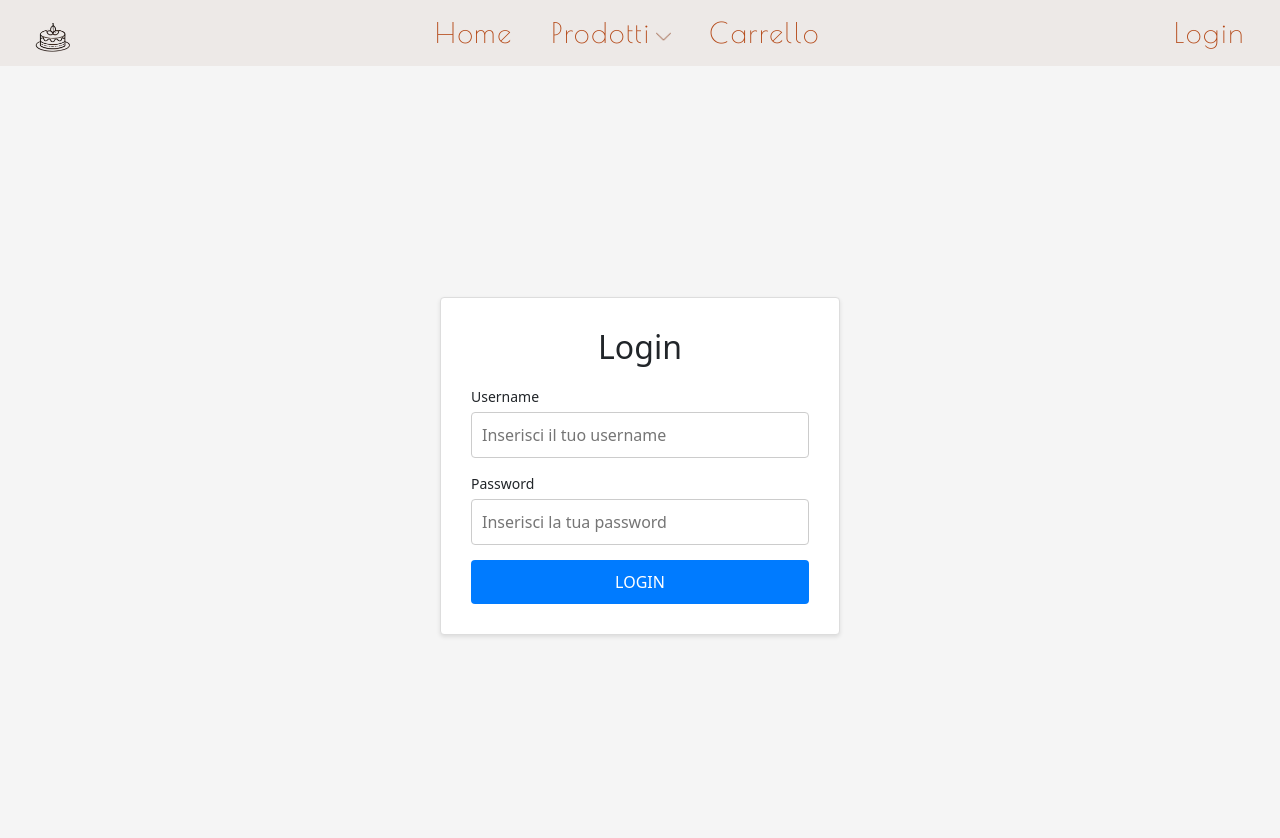
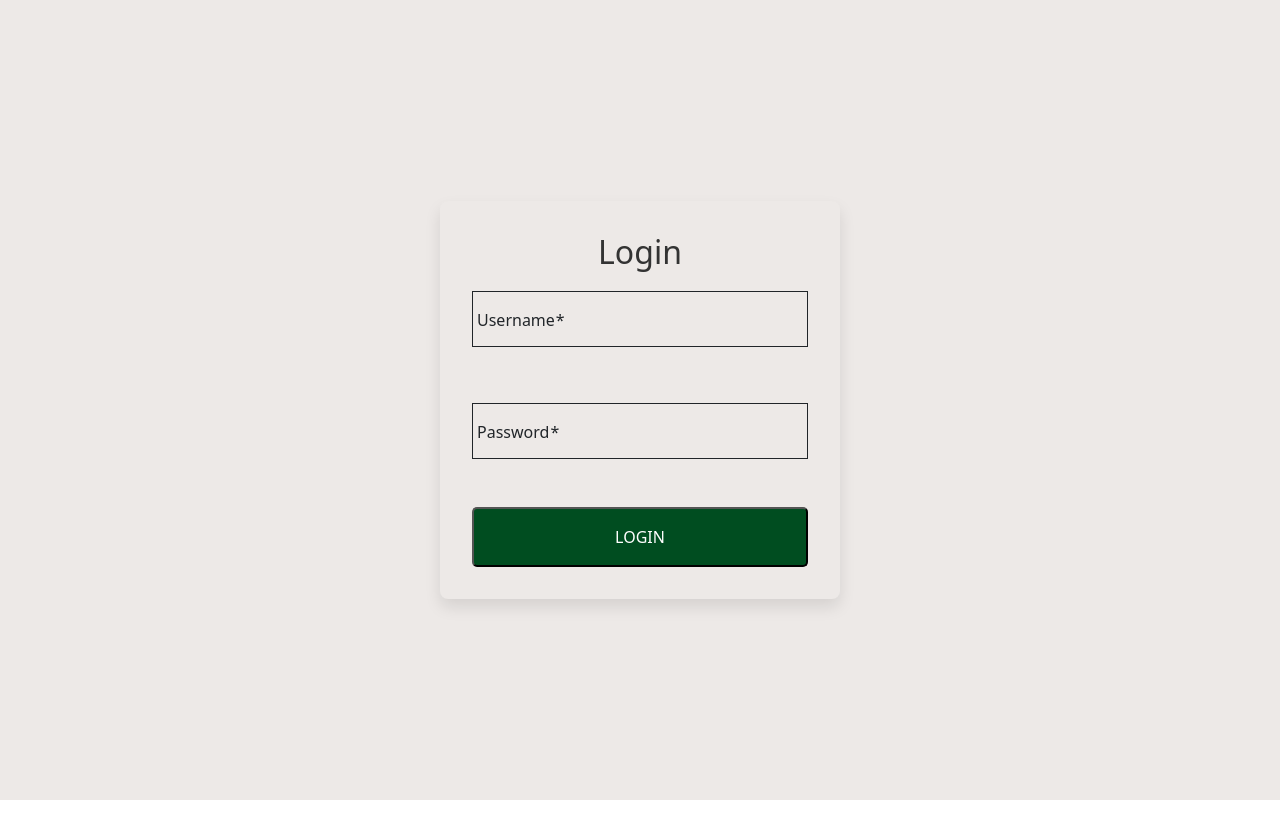
Before and after one commit to supertorres97/ProgettoBTorinoFrontend, an Angular app: page /login in a window 1280 px wide. Shown: the top 838 px of the page. After the commit the page ends 800 px from the top, so only its background shows below. Built offline with nearby package versions, Linux system fonts and the light colour scheme.

Commit message:
login sistemato

```diff
--- a/package.json
+++ b/package.json
@@ -16,6 +16,7 @@
     "@angular/compiler": "^19.1.0",
     "@angular/core": "^19.1.0",
     "@angular/forms": "^19.1.0",
+    "@angular/material": "^19.1.3",
     "@angular/platform-browser": "^19.1.0",
     "@angular/platform-browser-dynamic": "^19.1.0",
     "@angular/platform-server": "^19.1.0",
--- a/src/app/Components/login/login.component.css
+++ b/src/app/Components/login/login.component.css
@@ -1,84 +1,80 @@
-/* Impostazioni base per una buona visualizzazione */
-html, body {
-    height: 100%;
-    margin: 0;
-    font-family: Arial, sans-serif;
-  }
-
-  /* Contenitore per centrare il form */
 .login-container {
+  width: 100%;
+  height: 100vh;
   display: flex;
   justify-content: center;
   align-items: center;
-    height: 100vh;             /* Occupa tutta l'altezza della viewport */
-    background-color: #f5f5f5;   /* Colore di sfondo della pagina */
   padding: 20px;
+  background-color: #ede9e7;
 }
 
-  /* Stile del form */
 .login-form {
-    background-color: #fff;
-    border: 1px solid #ddd;
-    border-radius: 4px;
-    padding: 30px;
   width: 100%;
-    max-width: 400px;          /* Larghezza massima per non essere troppo grande */
-    box-shadow: 0 2px 4px rgba(0,0,0,0.1);
+  max-width: 400px;
+  padding: 2rem;
+  border-radius: 8px;
+  background-color: #ede9e7;
+  box-shadow: 0 8px 16px rgba(0, 0, 0, 0.1);
 }
 
-  /* Titolo del form */
 .login-form h2 {
   text-align: center;
   margin-bottom: 20px;
+  font-size: 2rem;
+  color: #333;
 }
 
-  /* Stile per ogni gruppo del form */
-  .form-group {
-    margin-bottom: 15px;
+mat-form-field {
+  width: 100%;
+  margin-bottom: 1.5rem;
 }
 
-  .form-group label {
-    display: block;
-    margin-bottom: 5px;
-    font-size: 14px;
+mat-form-field + mat-form-field {
+  margin-top: 8px;
 }
 
-  .form-group input {
-    width: 100%;
-    padding: 10px;
-    border: 1px solid #ccc;
-    border-radius: 4px;
-    font-size: 16px;
+input.mat-input-element {
+  padding: 1rem;
+  font-size: 1rem;
+  box-sizing: border-box;
 }
 
-  /* Bottone Login */
 .login-button {
   width: 100%;
-    padding: 10px;
-    background-color: #007bff;
-    border: none;
-    border-radius: 4px;
+  padding: 1rem;
+  background-color: #004d20;
   color: #fff;
-    font-size: 16px;
-    cursor: pointer;
-    transition: background-color 0.3s ease;
+  font-size: 1rem;
+  border-radius: 5px;
+  transition: background-color 0.3s ease, transform 0.2s ease;
 }
 
 .login-button:hover {
-    background-color: #0056b3;
+  background-color: #2ecc71;
+  transform: scale(1.05);
 }
 
-  /* Responsive: adatta dimensioni su schermi piccoli */
-  @media (max-width: 480px) {
+@media (max-width: 768px) {
   .login-form {
-      padding: 20px;
-    }
-
-    .form-group input {
-      font-size: 14px;
+    padding: 1.5rem;
   }
 
   .login-button {
-      font-size: 14px;
+    font-size: 0.9rem;
   }
 }
+
+@media (max-width: 480px) {
+  .login-form {
+    padding: 1rem;
+  }
+
+  .login-form h2 {
+    font-size: 1.5rem;
+  }
+
+  .login-button {
+    font-size: 0.8rem;
+    padding: 0.8rem;
+  }
+}
--- a/src/app/Components/login/login.component.html
+++ b/src/app/Components/login/login.component.html
@@ -1,14 +1,23 @@
 <div class="login-container">
-    <form class="login-form" (ngSubmit)="onSubmit()" [formGroup]="loginForm">
-      <h2>Login</h2>
-      <div class="form-group">
-        <label for="username">Username</label>
-        <input id="username" type="text" placeholder="Inserisci il tuo username" formControlName="username" required>
-      </div>
-      <div class="form-group">
-        <label for="password">Password</label>
-        <input id="password" type="password" placeholder="Inserisci la tua password" formControlName="password" required>
-      </div>
-      <button type="submit" class="login-button">LOGIN</button>
-    </form>
-  </div>
+  <form class="login-form" (ngSubmit)="onSubmit()" [formGroup]="loginForm">
+    <h2>Login</h2>
+
+    <!-- Campo Username -->
+    <mat-form-field appearance="outline">
+      <mat-label>Username</mat-label>
+      <input matInput placeholder="Inserisci il tuo username" formControlName="username" required />
+      <mat-error *ngIf="loginForm.get('username')?.invalid && loginForm.get('username')?.touched">
+      </mat-error>
+    </mat-form-field>
+
+    <!-- Campo Password -->
+    <mat-form-field appearance="outline">
+      <mat-label>Password</mat-label>
+      <input matInput type="password" placeholder="Inserisci la tua password" formControlName="password" required />
+      <mat-error *ngIf="loginForm.get('password')?.invalid && loginForm.get('password')?.touched">
+      </mat-error>
+    </mat-form-field>
+
+    <button mat-raised-button class="login-button" type="submit">LOGIN</button>
+  </form>
+</div>
--- a/src/app/app.component.ts
+++ b/src/app/app.component.ts
@@ -13,7 +13,7 @@ export class AppComponent {
   // Metodo per determinare se la navbar deve essere mostrata
   showNavbar(): boolean {
     const currentRoute = this.router.url;
-    return currentRoute !== '/404';  // Non mostrare la navbar sulla pagina 404
+    return currentRoute !== '/404' && currentRoute !== '/login';  // Non mostrare la navbar sulla pagina 404
   }
 
   // Metodo per determinare se il footer deve essere mostrato
```
Also changed, not shown: src/app/app.module.ts (+7 -1 lines), 1 other file (tests, documents, lock files or other folders). Lines whose indentation alone changed are shown as unchanged.
